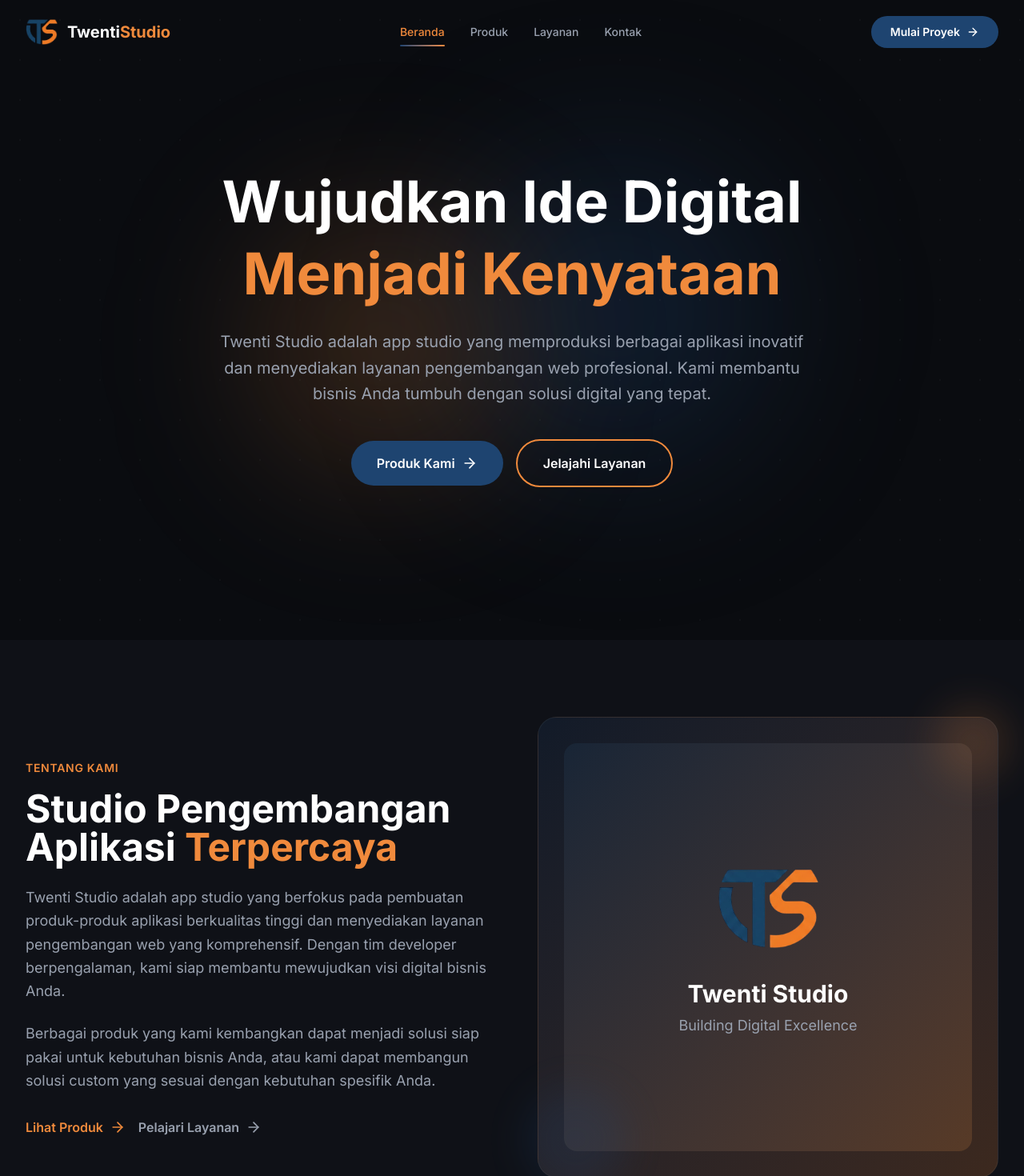
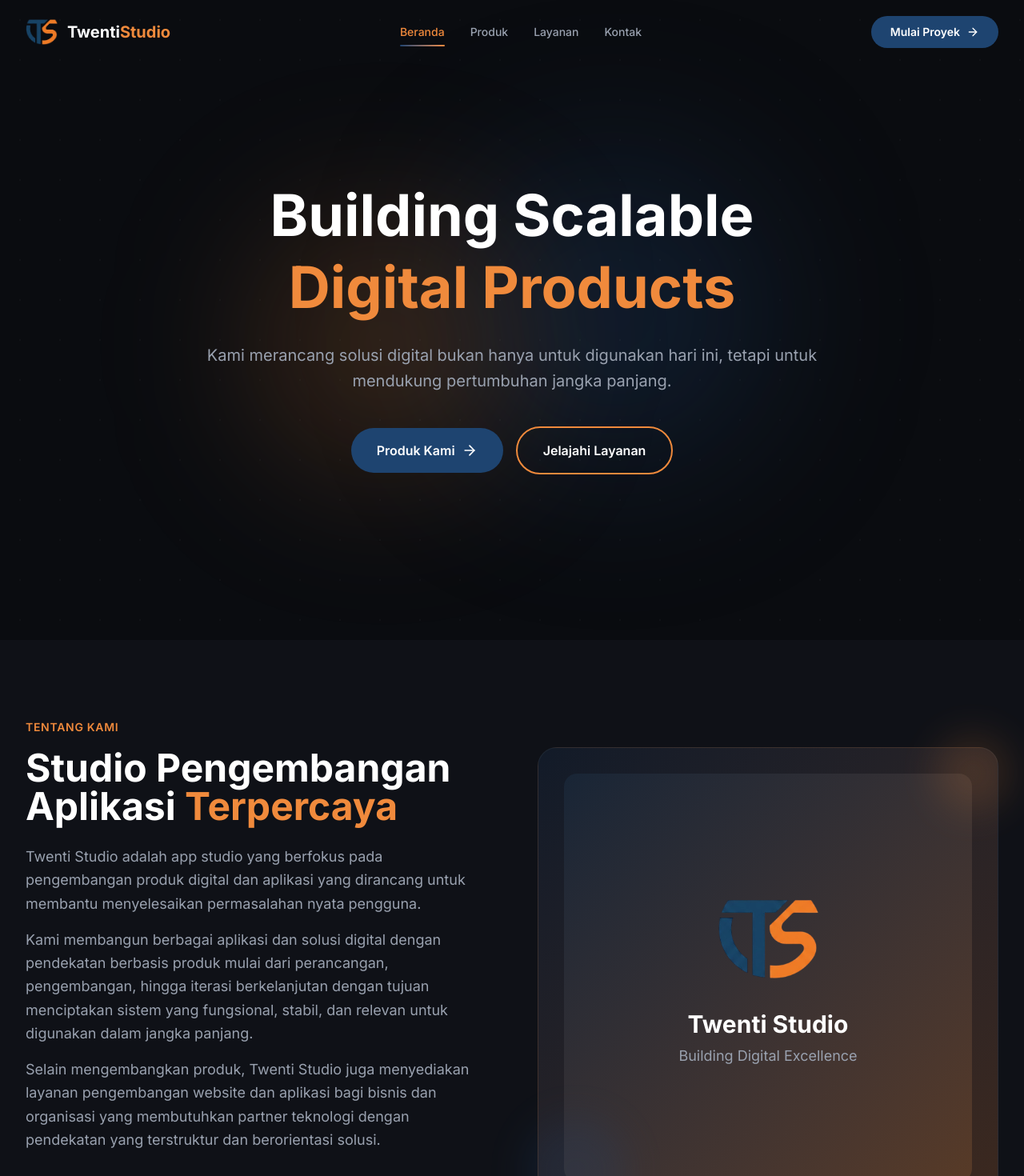
Before and after one commit to Twenti-Studio/twenti-profile, a Next.js app: page / in a window 1280 px wide. Shown: the top 1470 px of the page at 80% size. Built offline with nearby package versions, Linux system fonts and the light colour scheme.

Commit message:
update some content

```diff
--- a/app/components/Products/Products.tsx
+++ b/app/components/Products/Products.tsx
@@ -77,7 +77,7 @@
             <div className="max-w-7xl mx-auto px-4 sm:px-6 lg:px-8 relative z-10">
                 {/* Bottom CTA */}
                 <div className="max-w-4xl mx-auto">
-                    <div className="p-8 sm:p-12 bg-dark-800 border border-white/10 rounded-3xl flex flex-col md:flex-row items-center justify-between gap-8">
+                    <div className="p-8 sm:p-12 bg-dark-800 border border-white/10 rounded-3xl flex flex-col md:flex-row items-center justify-between gap-4">
                         <div className="text-center md:text-left">
                             <h3 className="text-2xl font-bold mb-2">Butuh Solusi Custom?</h3>
                             <p className="text-gray-400">
--- a/app/page.tsx
+++ b/app/page.tsx
@@ -86,18 +86,18 @@
         <div className="relative z-10 max-w-7xl mx-auto px-4 sm:px-6 lg:px-8 py-20 text-center">
           {/* Headline */}
           <h1 className="text-4xl sm:text-5xl lg:text-6xl xl:text-7xl font-bold leading-tight mb-6">
-            Wujudkan Ide Digital
+            Building Scalable
             <br />
-            <span className="gradient-text">Menjadi Kenyataan</span>
+            <span className="gradient-text">Digital Products</span>
           </h1>
 
           {/* Subheadline */}
+          {/* <p className="text-lg sm:text-xl text-gray-400 max-w-3xl mx-auto mb-10 leading-relaxed">
+            Twenti Studio adalah app studio dan partner teknologi yang membantu bisnis membangun website, aplikasi web, dan produk SaaS yang stabil, terstruktur, dan siap berkembang.
+          </p> */}
+
           <p className="text-lg sm:text-xl text-gray-400 max-w-3xl mx-auto mb-10 leading-relaxed">
-            Twenti Studio adalah app studio yang memproduksi berbagai aplikasi inovatif
-            dan menyediakan layanan pengembangan web profesional. Kami membantu bisnis
-            Anda tumbuh dengan solusi digital yang tepat.
-          </p>
-
+            Kami merancang solusi digital bukan hanya untuk digunakan hari ini, tetapi untuk mendukung pertumbuhan jangka panjang.          </p>
           {/* CTA Buttons */}
           <div className="flex flex-col sm:flex-row items-center justify-center gap-4 mb-16">
             <Link
@@ -151,18 +151,21 @@
                 Studio Pengembangan Aplikasi{' '}
                 <span className="gradient-text">Terpercaya</span>
               </h2>
+              <p className="text-gray-400 text-lg leading-relaxed mb-4">
+                Twenti Studio adalah app studio yang berfokus pada pengembangan produk digital dan aplikasi yang dirancang untuk membantu menyelesaikan permasalahan nyata pengguna.
+              </p>
+              <p className="text-gray-400 text-lg leading-relaxed mb-4">
+                Kami membangun berbagai aplikasi dan solusi digital dengan pendekatan berbasis produk mulai dari perancangan, pengembangan, hingga iterasi berkelanjutan dengan tujuan menciptakan sistem yang fungsional, stabil, dan relevan untuk digunakan dalam jangka panjang.
+              </p>
+
               <p className="text-gray-400 text-lg leading-relaxed mb-6">
-                Twenti Studio adalah app studio yang berfokus pada pembuatan produk-produk
-                aplikasi berkualitas tinggi dan menyediakan layanan pengembangan web yang
-                komprehensif. Dengan tim developer berpengalaman, kami siap membantu
-                mewujudkan visi digital bisnis Anda.
+                Selain mengembangkan produk, Twenti Studio juga menyediakan layanan pengembangan website dan aplikasi bagi bisnis dan organisasi yang membutuhkan partner teknologi dengan pendekatan yang terstruktur dan berorientasi solusi.
               </p>
               <p className="text-gray-400 text-lg leading-relaxed mb-8">
-                Berbagai produk yang kami kembangkan dapat menjadi solusi siap pakai untuk
-                kebutuhan bisnis Anda, atau kami dapat membangun solusi custom yang sesuai
-                dengan kebutuhan spesifik Anda.
+                Twenti Studio beroperasi di bawah PT Twenti Studio Nusantara.
               </p>
               <div className="flex flex-col sm:flex-row gap-4">
+
                 <Link
                   href="/produk"
                   className="inline-flex items-center gap-2 text-orange-500 font-semibold hover:text-orange-400 transition-colors"
```
